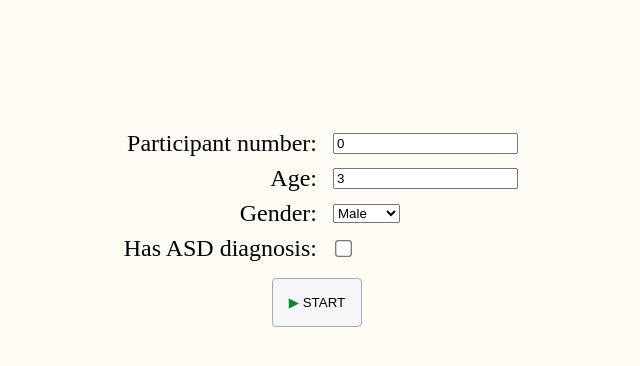
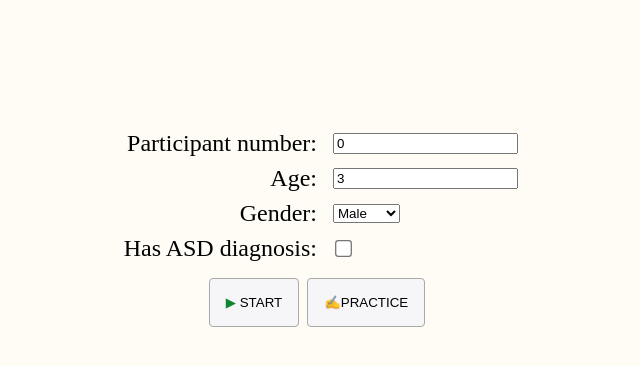
Before and after one commit to yeojono/breece, a SvelteKit app: page / in a window 1280 px wide. Shown: the top 366 px of the page, without its empty margins (323-963 px from the left). Built offline with nearby package versions, Linux system fonts and the light colour scheme.

Commit message:
practice puzzles

```diff
--- a/src/data/puzzles.ts
+++ b/src/data/puzzles.ts
@@ -28,6 +28,12 @@ export interface PuzzleConfig {
 // 	{ puzzleId: 'random5', sequence: 'ABBABAABA', a: 'star', b: 'circle' },
 // 	{ puzzleId: 'random6', sequence: 'ABBABAABA', a: 'cross', b: 'star' }
 // ];
+
+export const practicePuzzles: PuzzleConfig[] = [
+	{ puzzleId: 'easy1', sequence: 'ABABABABA', a: 'triangle', b: 'circle' },
+	{ puzzleId: 'medium2', sequence: 'AABAABAAB', a: 'square', b: 'plus' },
+	{ puzzleId: 'random1', sequence: 'ABAABBBAA', a: 'pentagon', b: 'star' }
+];
 
 export const puzzles: PuzzleConfig[] = [
 	{ puzzleId: 'easy2', sequence: 'ABABABABA', a: 'star', b: 'triangle' },
--- a/src/routes/+page.svelte
+++ b/src/routes/+page.svelte
@@ -27,9 +27,21 @@
 </script>
 
 <DemographicForm bind:fields />
-<button on:click={beginChallenge}>START</button>
+<div class="buttons-container">
+	<button class="start-btn" on:click={beginChallenge}>START</button>
+	<button
+		class="practice-btn"
+		on:click={() => {
+			window.location.href = '/practice/0';
+		}}>PRACTICE</button
+	>
+</div>
 
 <style>
+	.buttons-container {
+		display: flex;
+		gap: 8px;
+	}
 	button {
 		padding: 16px;
 
@@ -37,8 +49,12 @@
 		border: 1px solid darkgray;
 		border-radius: 4px;
 	}
-	button:before {
+	button.start-btn:before {
 		content: '▶ ';
 		color: #0c862f;
 	}
+	button.practice-btn:before {
+		content: '✍️';
+		color: #0c862f;
+	}
 </style>
```
Also changed, not shown: src/routes/practice/[slug]/+page.js (added, +7 -0 lines), src/routes/practice/[slug]/+page.svelte (added, +31 -0 lines).
